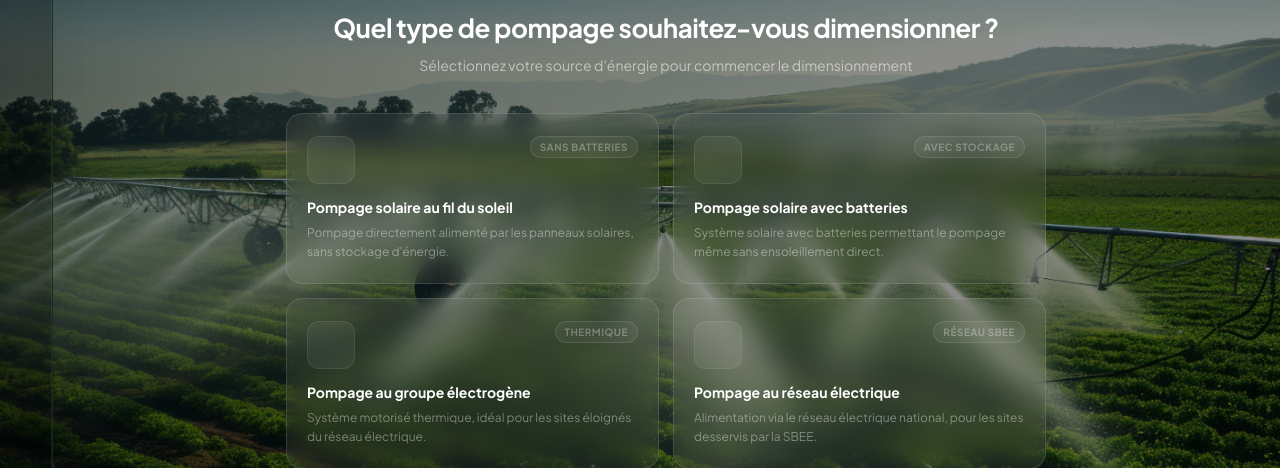
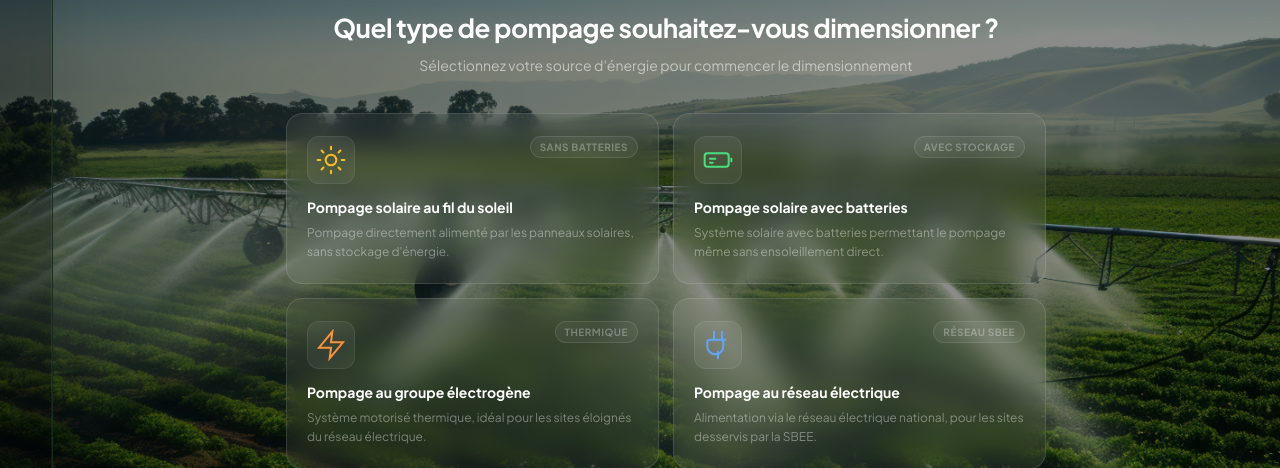
Before and after one commit to Merveille-140/Hydro, a Flask app: page /dashboard in a window 1280 px wide. Shown: the part 154-622 px from the top of the page. Run offline with Flask 3, Linux system fonts and the light colour scheme; a user stored in the database is signed in; data that the repository does not hold is empty; some libraries are stand-ins or nearby versions.

Commit message:
fix: icônes SVG inline dashboard.html
- Remplacement des 4 icônes Phosphor (carrés vides) par SVGs inline
- Solaire fil du soleil, batteries, groupe électrogène, réseau électrique

Co-Authored-By: Claude Sonnet 4.6 <noreply@anthropic.com>

```diff
--- a/templates/dashboard.html
+++ b/templates/dashboard.html
@@ -425,7 +425,7 @@
                     <div class="sys-card" data-value="solaire" onclick="selectCard(this)">
                         <div class="card-top">
                             <div class="card-icon">
-                                <ph-sun weight="duotone" style="font-size:26px;color:#fbbf24;"></ph-sun>
+                                <svg width="32" height="32" viewBox="0 0 24 24" fill="none" stroke="#fbbf24" stroke-width="1.5" stroke-linecap="round"><circle cx="12" cy="12" r="4"/><path d="M12 2v2M12 20v2M4.93 4.93l1.41 1.41M17.66 17.66l1.41 1.41M2 12h2M20 12h2M4.93 19.07l1.41-1.41M17.66 6.34l1.41-1.41"/></svg>
                             </div>
                             <span class="card-badge">Sans batteries</span>
                         </div>
@@ -437,7 +437,7 @@
                     <div class="sys-card" data-value="hybride_batteries" onclick="selectCard(this)">
                         <div class="card-top">
                             <div class="card-icon">
-                                <ph-battery-charging weight="duotone" style="font-size:26px;color:#4ade80;"></ph-battery-charging>
+                                <svg width="32" height="32" viewBox="0 0 24 24" fill="none" stroke="#4ade80" stroke-width="1.5" stroke-linecap="round"><rect x="2" y="7" width="18" height="10" rx="2"/><path d="M22 11v2"/><path d="M6 11h4M6 14h2"/></svg>
                             </div>
                             <span class="card-badge">Avec stockage</span>
                         </div>
@@ -449,7 +449,7 @@
                     <div class="sys-card" data-value="groupe" onclick="selectCard(this)">
                         <div class="card-top">
                             <div class="card-icon">
-                                <ph-engine weight="duotone" style="font-size:26px;color:#fb923c;"></ph-engine>
+                                <svg width="32" height="32" viewBox="0 0 24 24" fill="none" stroke="#fb923c" stroke-width="1.5" stroke-linecap="round"><path d="M13 2L3 14h9l-1 8 10-12h-9l1-8z"/></svg>
                             </div>
                             <span class="card-badge">Thermique</span>
                         </div>
@@ -461,7 +461,7 @@
                     <div class="sys-card" data-value="reseau" onclick="selectCard(this)">
                         <div class="card-top">
                             <div class="card-icon">
-                                <ph-plug weight="duotone" style="font-size:26px;color:#60a5fa;"></ph-plug>
+                                <svg width="32" height="32" viewBox="0 0 24 24" fill="none" stroke="#60a5fa" stroke-width="1.5" stroke-linecap="round"><path d="M12 22v-5M9 8V2M15 8V2M18 8H6a2 2 0 0 0-2 2v3a6 6 0 0 0 12 0v-3a2 2 0 0 0-2-2z"/></svg>
                             </div>
                             <span class="card-badge">Réseau SBEE</span>
                         </div>
```
